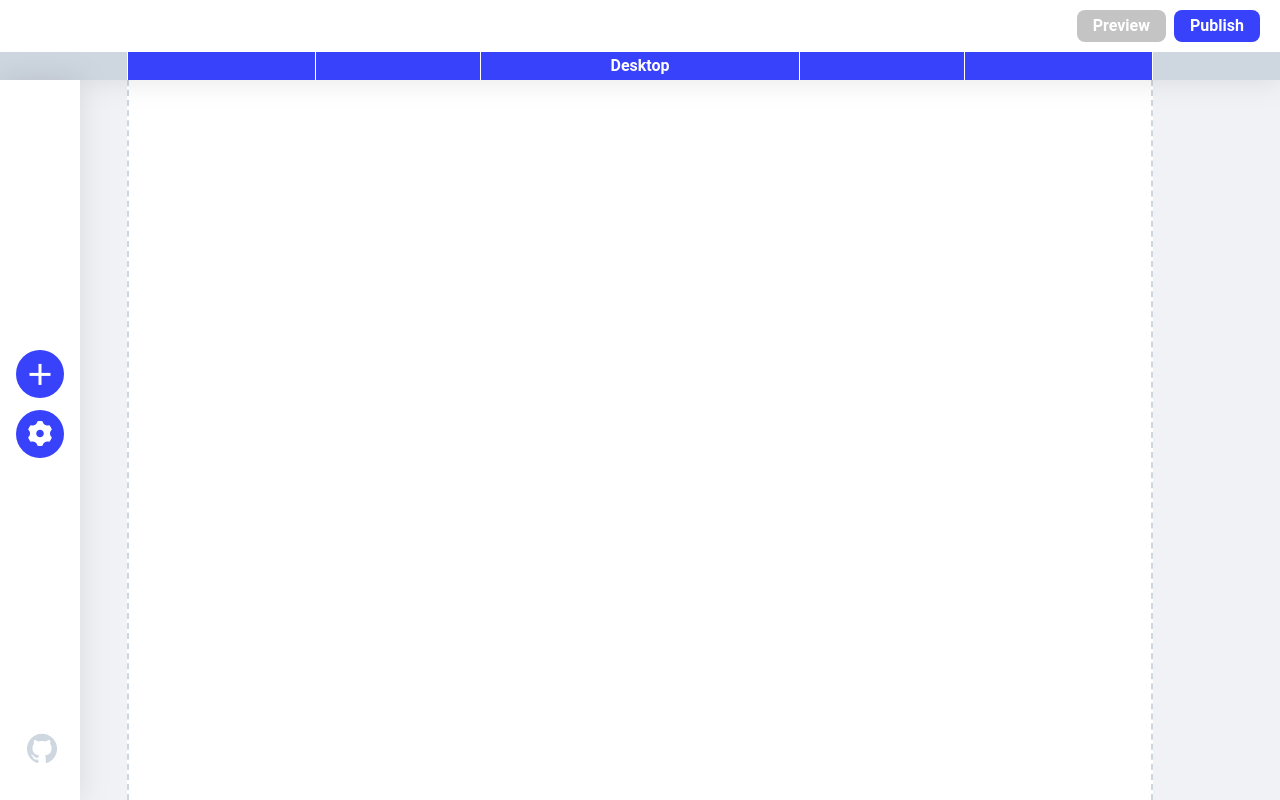
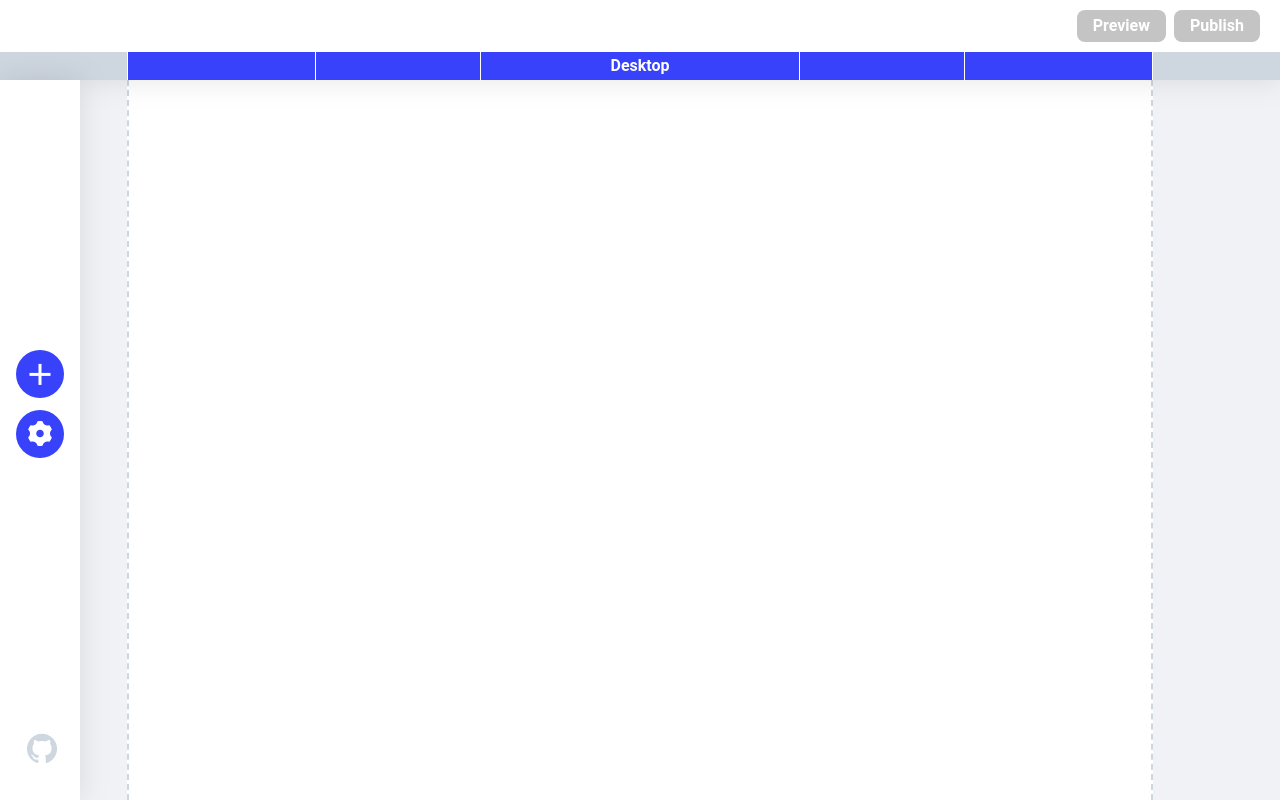
Before and after one commit to YUNI0107/React_Article_Editor, a React (Create React App) app: page / in a window 1280 px wide. Built offline with nearby package versions, Linux system fonts and the light colour scheme.

Commit message:
Add: published page

```diff
--- a/src/App.tsx
+++ b/src/App.tsx
@@ -1,3 +1,4 @@
+import { useState } from 'react'
 import { Routes, Route } from 'react-router-dom'
 
 import './styles/global.css'
@@ -6,17 +7,28 @@ import 'remixicon/fonts/remixicon.css'
 
 // pages
 import MainPage from './pages/MainPage'
-import EditorPage from './pages/EditorPage/EditorPage'
-import PreviewPage from './pages/PreviewPage/PreviewPage'
+import EditorPage from './pages/EditorPage'
+import PreviewPage from './pages/PreviewPage'
+import PublishPage from './pages/PublishPage'
+
+// types
+import { IPublishedData } from './types/editor'
 
 function App() {
+  const [publishedData, setPublishedData] = useState<IPublishedData | null>(null)
+
   return (
     <>
       <Routes>
-        <Route path="/" element={<MainPage />}>
+        <Route
+          path="/"
+          element={<MainPage publishedData={publishedData} setPublishedData={setPublishedData} />}
+        >
           <Route index element={<EditorPage />} />
           <Route path="/preview" element={<PreviewPage />} />
         </Route>
+
+        <Route path="/publish" element={<PublishPage publishedData={publishedData} />} />
       </Routes>
     </>
   )
--- a/src/components/layout/Header/Header.tsx
+++ b/src/components/layout/Header/Header.tsx
@@ -8,17 +8,24 @@ import { SchemaContext } from '../../../contexts/SchemaContextSection'
 // components
 import ModalBackground from '../../common/ModalBackground'
 
-function Header() {
+// types
+import { IPublishedData } from '../../../types/editor'
+
+function Header({ setPublishedData }: { setPublishedData: (data: IPublishedData) => void }) {
   const [isModalShow, setIsModalShow] = useState(false)
   const location = useLocation()
   const isPreview = location.pathname === '/preview'
-  const { title, author } = useContext(SchemaContext)
+  const { title, author, schemas } = useContext(SchemaContext)
 
   const isCompleted = !!(title && author)
 
-  const handlePrompt = () => {
+  const handleUnCompleted = () => {
     if (isCompleted) return
     setIsModalShow(true)
+  }
+
+  const submitPublishedSchemas = () => {
+    setPublishedData({ schemas, title, author })
   }
 
   return (
@@ -26,7 +33,7 @@ function Header() {
       <div className="fixed z-30 w-full bg-white h-20 flex flex-col basic-shadow">
         {/* top */}
         <div className="flex-1 flex justify-end px-5 items-center">
-          <div onClick={handlePrompt}>
+          <div onClick={handleUnCompleted}>
             <Link
               to={isPreview ? '/' : '/preview'}
               className={classNames({ 'pointer-events-none': !isCompleted })}
@@ -41,7 +48,23 @@ function Header() {
               </button>
             </Link>
           </div>
-          <button className="default-button bg-main-blue text-white font-semibold">Publish</button>
+
+          <div onClick={handleUnCompleted}>
+            <Link
+              to="/publish"
+              onClick={submitPublishedSchemas}
+              className={classNames({ 'pointer-events-none': !isCompleted })}
+            >
+              <button
+                className={classNames(
+                  'default-button  text-white font-semibold',
+                  isCompleted ? 'bg-main-blue' : 'bg-main-gray-400'
+                )}
+              >
+                Publish
+              </button>
+            </Link>
+          </div>
         </div>
 
         {/* bottom */}
--- /dev/null
+++ b/src/components/layout/PublishPageHeader/PublishPageHeader.tsx
@@ -0,0 +1,24 @@
+import { Link } from 'react-router-dom'
+
+function PublishPageHeader() {
+  return (
+    <>
+      <div className="fixed z-30 w-full bg-white h-20 flex flex-col basic-shadow">
+        {/* top */}
+        <div className="flex-1 flex px-5 items-center">
+          <Link to="/">
+            <button className="default-button  text-white font-semibold mr-2 bg-main-blue flex items-center">
+              <i className="text-xl ri-arrow-left-s-line mr-2"></i>
+              Back to Edit Page
+            </button>
+          </Link>
+        </div>
+
+        {/* bottom */}
+        <div className="w-full bg-main-gray-300 h-7 relative"></div>
+      </div>
+    </>
+  )
+}
+
+export default PublishPageHeader
--- /dev/null
+++ b/src/components/layout/PublishPageHeader/index.tsx
@@ -0,0 +1 @@
+export { default } from './PublishPageHeader'
--- a/src/contexts/SchemaContextSection/SchemaContextSection.tsx
+++ b/src/contexts/SchemaContextSection/SchemaContextSection.tsx
@@ -6,7 +6,7 @@ import update from 'immutability-helper'
 // import { groupTypeEnum } from '../../constants/enums/editorEnums'
 
 // types
-import { IComponentSchema } from '../../types/editor'
+import { IComponentSchema, IPublishedData } from '../../types/editor'
 
 // utils
 import ControlHandler from '../../utils/controlHandler'
@@ -57,10 +57,18 @@ const defaultSchemas: {
 
 export const SchemaContext = createContext(defaultSchemas)
 
-function SchemaContextSection({ children }: { children: ReactNode }) {
-  const [schemas, setSchemas] = useState<Array<IComponentSchema>>([])
-  const [title, setTitle] = useState('')
-  const [author, setAuthor] = useState('')
+function SchemaContextSection({
+  children,
+  publishedData,
+}: {
+  children: ReactNode
+  publishedData: IPublishedData | null
+}) {
+  const [schemas, setSchemas] = useState<Array<IComponentSchema>>(
+    publishedData ? publishedData.schemas : []
+  )
+  const [title, setTitle] = useState(publishedData ? publishedData.title : '')
+  const [author, setAuthor] = useState(publishedData ? publishedData.author : '')
 
   const addSchema = (newSchema: IComponentSchema) => {
     setSchemas((prevSchema) => [...prevSchema, newSchema])
--- a/src/pages/EditorPage/EditorPage.tsx
+++ b/src/pages/EditorPage/EditorPage.tsx
@@ -14,8 +14,8 @@ function EditorPage() {
       {/* left-drawer */}
       <Drawer />
 
-      {/* main-editor-container */}
       <EditorInfoContextSection isEditorMode>
+        {/* main-editor-container */}
         <MainEditorContainer />
       </EditorInfoContextSection>
     </DndProvider>
--- a/src/pages/MainPage/MainPage.tsx
+++ b/src/pages/MainPage/MainPage.tsx
@@ -7,7 +7,16 @@ import Header from '../../components/layout/Header'
 // contexts
 import SchemaContextSection from '../../contexts/SchemaContextSection'
 
-function MainPage() {
+// types
+import { IPublishedData } from '../../types/editor'
+
+function MainPage({
+  publishedData,
+  setPublishedData,
+}: {
+  publishedData: IPublishedData | null
+  setPublishedData: (data: IPublishedData) => void
+}) {
   const location = useLocation()
   const isPreview = location.pathname === '/preview'
 
@@ -17,8 +26,8 @@ function MainPage() {
         'min-w-[1052px]': !isPreview,
       })}
     >
-      <SchemaContextSection>
-        <Header />
+      <SchemaContextSection publishedData={publishedData}>
+        <Header setPublishedData={setPublishedData} />
         <div className="flex-1 flex h-full pt-20 overflow-y-auto">
           <Outlet />
         </div>
--- /dev/null
+++ b/src/pages/PublishPage/PublishPage.tsx
@@ -0,0 +1,18 @@
+// components
+import PublishPageHeader from '../../components/layout/PublishPageHeader'
+
+// types
+import { IPublishedData } from '../../types/editor'
+
+function PublishPage({ publishedData }: { publishedData: IPublishedData | null }) {
+  console.log('publishedData', publishedData)
+
+  return (
+    <div className="w-screen min-h-screen bg-secondary-blue-100 flex flex-col">
+      <PublishPageHeader />
+      <div className="flex-1 flex h-full pt-20 overflow-y-auto">ddddd</div>
+    </div>
+  )
+}
+
+export default PublishPage
--- /dev/null
+++ b/src/pages/PublishPage/index.tsx
@@ -0,0 +1 @@
+export { default } from './PublishPage'
--- a/src/types/editor.d.ts
+++ b/src/types/editor.d.ts
@@ -148,3 +148,9 @@ interface IButton {
   type: buttonType
   props?: IControlProps
 }
+
+interface IPublishedData {
+  schemas: Array<IComponentSchema>
+  author: string
+  title: string
+}
```
